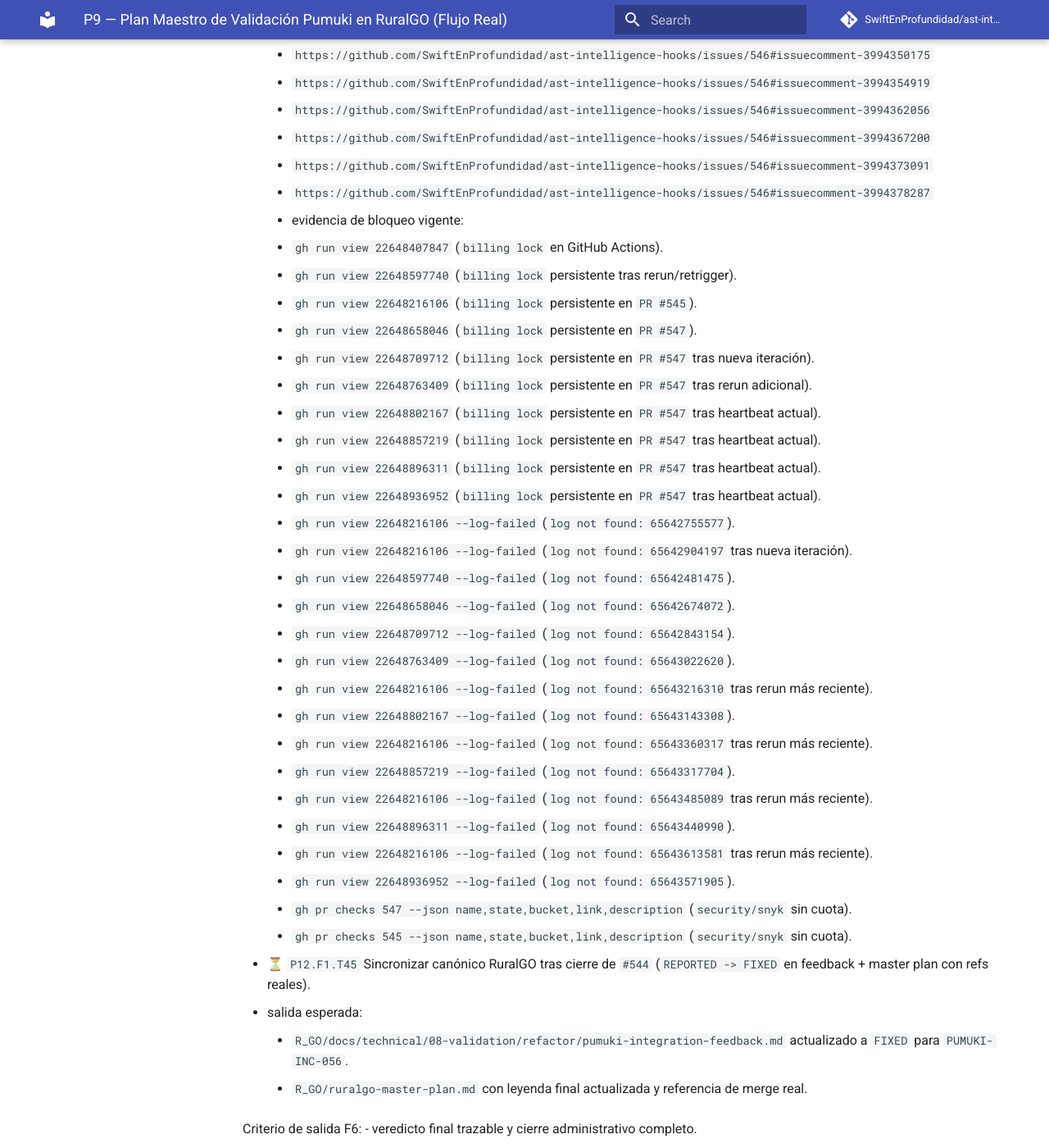
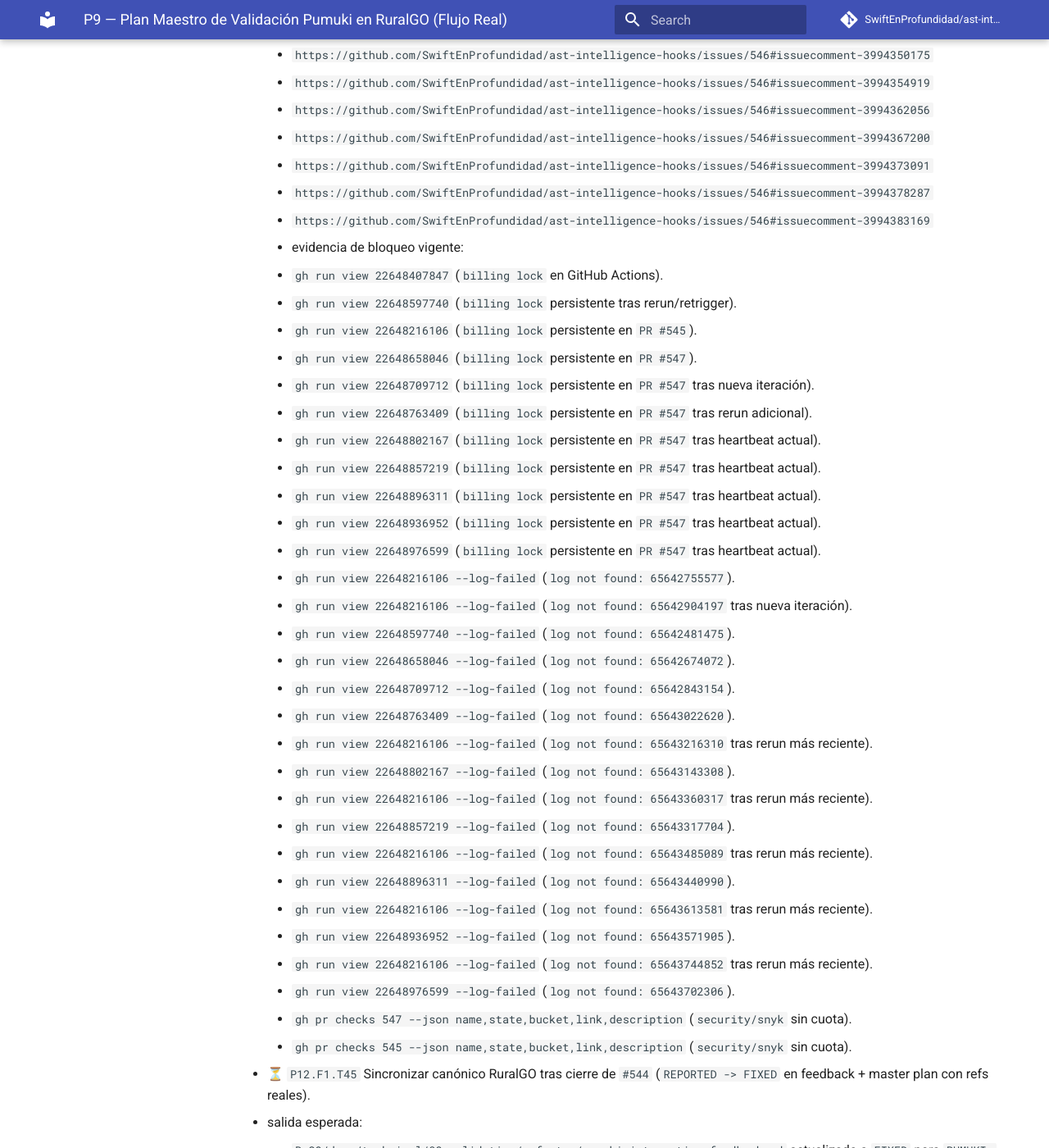
Before and after one commit to SwiftEnProfundidad/ast-intelligence-hooks, an MkDocs documentation site: the page built from docs/seguimiento-completo-validacion-ruralgo-03-03-2026.md, in a window 1280 px wide and 1400 px high, scrolled down 48578 px. Shown: the whole window at 82% size. Built offline with MkDocs 1.6.1 and Material for MkDocs 9.7.7, drawn with Linux system fonts in a browser that asks for light colours; comment, search, counter and statistics services are not loaded.

Commit message:
docs(tracking): record latest T47 heartbeat and rerun ids

```diff
--- a/docs/seguimiento-completo-validacion-ruralgo-03-03-2026.md
+++ b/docs/seguimiento-completo-validacion-ruralgo-03-03-2026.md
@@ -1350,6 +1350,7 @@ Criterio de salida F5:
       - `https://github.com/SwiftEnProfundidad/ast-intelligence-hooks/issues/546#issuecomment-3994367200`
       - `https://github.com/SwiftEnProfundidad/ast-intelligence-hooks/issues/546#issuecomment-3994373091`
       - `https://github.com/SwiftEnProfundidad/ast-intelligence-hooks/issues/546#issuecomment-3994378287`
+      - `https://github.com/SwiftEnProfundidad/ast-intelligence-hooks/issues/546#issuecomment-3994383169`
     - evidencia de bloqueo vigente:
       - `gh run view 22648407847` (`billing lock` en GitHub Actions).
       - `gh run view 22648597740` (`billing lock` persistente tras rerun/retrigger).
@@ -1361,6 +1362,7 @@ Criterio de salida F5:
       - `gh run view 22648857219` (`billing lock` persistente en `PR #547` tras heartbeat actual).
       - `gh run view 22648896311` (`billing lock` persistente en `PR #547` tras heartbeat actual).
       - `gh run view 22648936952` (`billing lock` persistente en `PR #547` tras heartbeat actual).
+      - `gh run view 22648976599` (`billing lock` persistente en `PR #547` tras heartbeat actual).
       - `gh run view 22648216106 --log-failed` (`log not found: 65642755577`).
       - `gh run view 22648216106 --log-failed` (`log not found: 65642904197` tras nueva iteración).
       - `gh run view 22648597740 --log-failed` (`log not found: 65642481475`).
@@ -1375,6 +1377,8 @@ Criterio de salida F5:
       - `gh run view 22648896311 --log-failed` (`log not found: 65643440990`).
       - `gh run view 22648216106 --log-failed` (`log not found: 65643613581` tras rerun más reciente).
       - `gh run view 22648936952 --log-failed` (`log not found: 65643571905`).
+      - `gh run view 22648216106 --log-failed` (`log not found: 65643744852` tras rerun más reciente).
+      - `gh run view 22648976599 --log-failed` (`log not found: 65643702306`).
       - `gh pr checks 547 --json name,state,bucket,link,description` (`security/snyk` sin cuota).
       - `gh pr checks 545 --json name,state,bucket,link,description` (`security/snyk` sin cuota).
 
```
